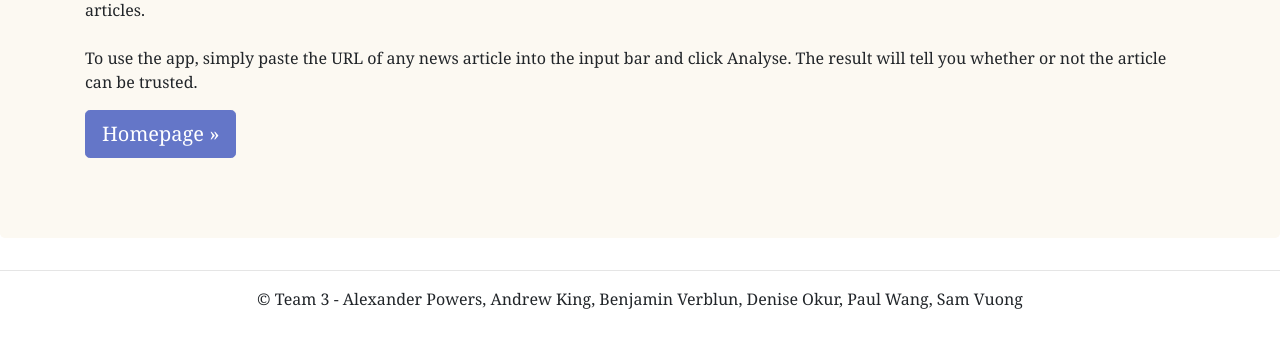
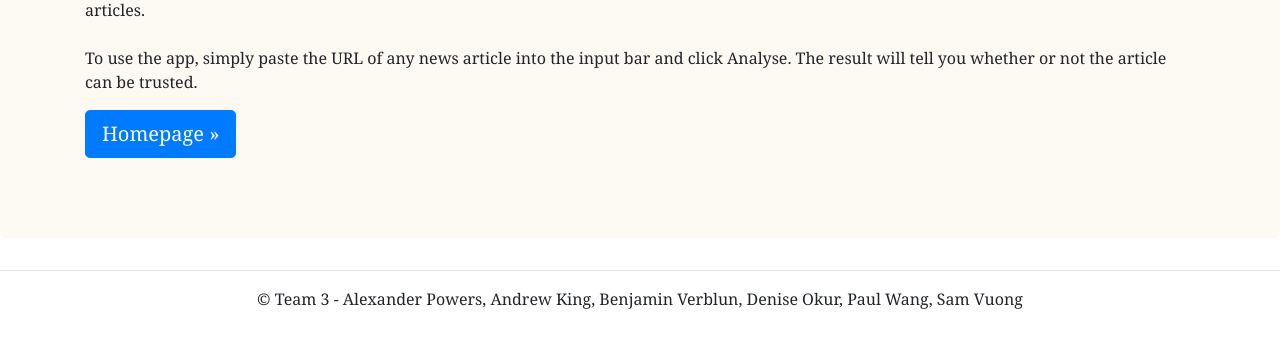
Before and after one commit to alexanderbpowers/project-4-team-3-machine-learning, a plain HTML site: page templates/about.html in a window 1280 px wide. Shown: the part 264-612 px from the top of the page. Drawn offline with nearby package versions, Linux system fonts and the light colour scheme.

Commit message:
fixed css

```diff
--- a/static/stylesheet.css
+++ b/static/stylesheet.css
@@ -28,11 +28,6 @@
     border-color: rgb(100, 118, 200);
 }
 
-#homebtn {
-    background-color: rgb(100, 118, 200);
-    border-color: rgb(100, 118, 200);
-}
-
 footer {
     text-align: center;
 }
```
